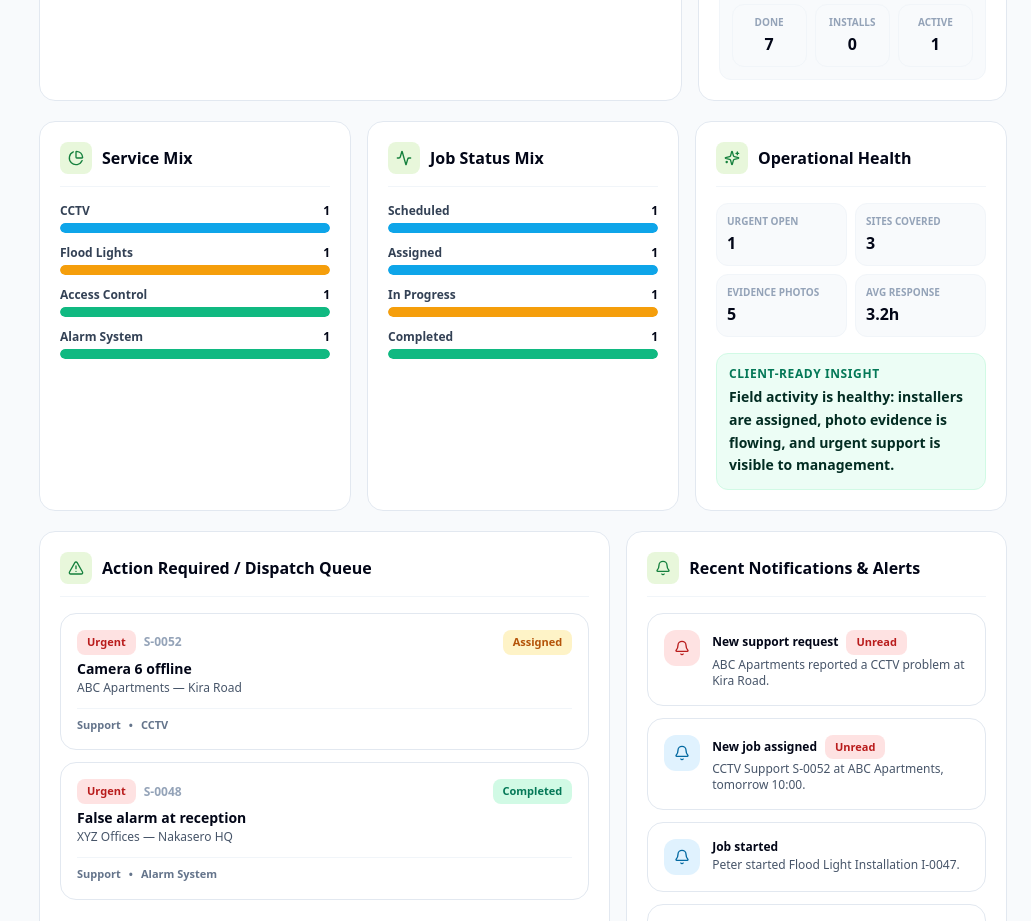
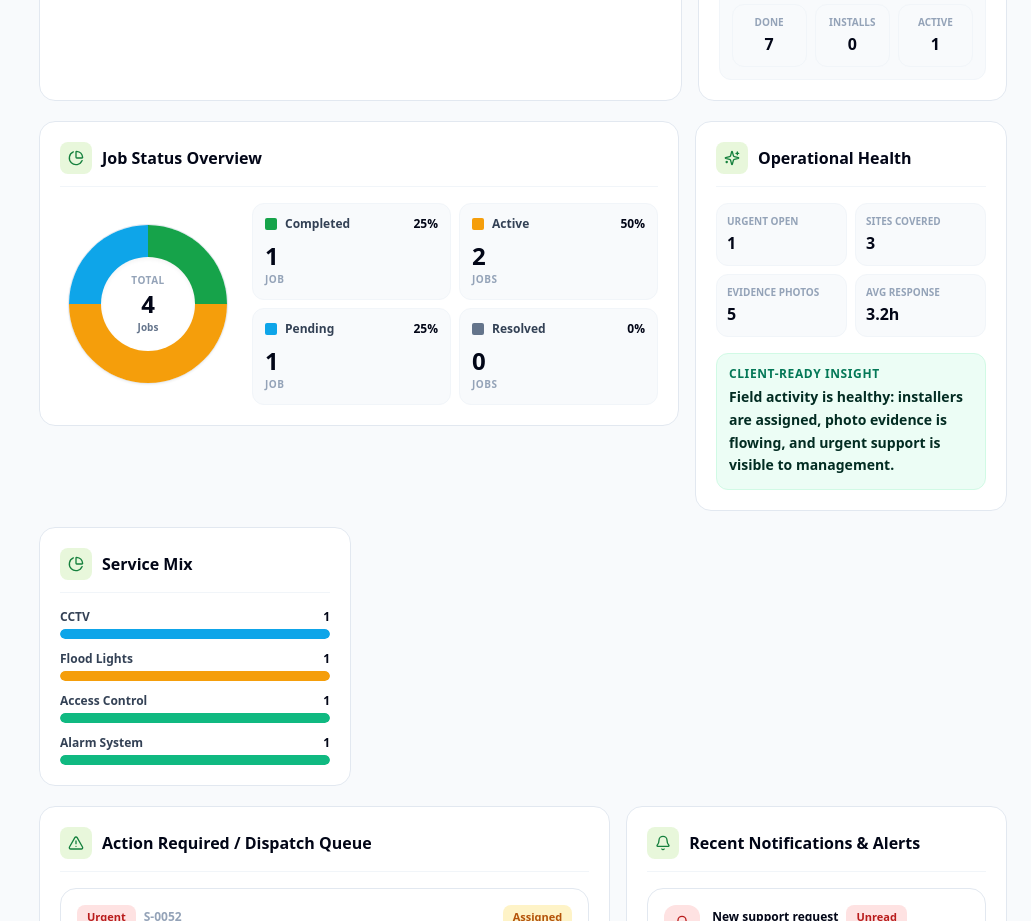
Before and after one commit to ladsontech/kips_connect, a React (Vite) app: page / in a window 1280 px wide. Shown: the part 1240-2161 px from the top of the page, without its empty margins (249-1280 px from the left). Built offline with nearby package versions, Linux system fonts and the light colour scheme.

Commit message:
feat: implement main App component with multi-role dashboard and job management state

```diff
--- a/src/App.tsx
+++ b/src/App.tsx
@@ -1,7 +1,6 @@
 import React, { FormEvent, useMemo, useState } from 'react';
 import {
   AlertTriangle,
-  Activity,
   BarChart3,
   Bell,
   BriefcaseBusiness,
@@ -913,23 +912,32 @@ function renderManagerView(args: {
             : 'success') as Tone,
       }))
       .filter((item) => item.value > 0);
-    const statusMix: Array<{ label: string; value: number; tone: Tone }> = ([
-      'reported',
-      'scheduled',
-      'assigned',
-      'in_progress',
-      'completed',
-    ] as JobStatus[])
-      .map((status) => ({
-        label: statusLabels[status],
-        value: jobsState.filter((job) => job.status === status).length,
-        tone: (status === 'completed'
-          ? 'success'
-          : status === 'in_progress'
-            ? 'warning'
-            : 'info') as Tone,
-      }))
-      .filter((item) => item.value > 0);
+    const statusOverview = [
+      {
+        label: 'Completed',
+        value: jobsState.filter((job) => ['completed', 'feedback'].includes(job.status)).length,
+        color: '#16a34a',
+      },
+      {
+        label: 'Active',
+        value: jobsState.filter((job) =>
+          ['assigned', 'in_progress', 'testing'].includes(job.status)
+        ).length,
+        color: '#f59e0b',
+      },
+      {
+        label: 'Pending',
+        value: jobsState.filter((job) =>
+          ['draft', 'surveyed', 'reported', 'scheduled'].includes(job.status)
+        ).length,
+        color: '#0ea5e9',
+      },
+      {
+        label: 'Resolved',
+        value: jobsState.filter((job) => job.status === 'resolved').length,
+        color: '#64748b',
+      },
+    ];
     const monthlyTrend = [
       { label: 'Apr', installations: 5, support: 7 },
       { label: 'May', installations: 7, support: 8 },
@@ -1006,13 +1014,11 @@ function renderManagerView(args: {
         </div>
 
         <div className="mt-4 grid gap-3 sm:gap-4 lg:grid-cols-3">
-          <Panel title="Service Mix" icon={PieChart}>
-            <HorizontalBars data={serviceMix} />
+          <div className="lg:col-span-2">
+            <Panel title="Job Status Overview" icon={PieChart}>
+              <StatusOverviewPie data={statusOverview} />
             </Panel>
-
-          <Panel title="Job Status Mix" icon={Activity}>
-            <HorizontalBars data={statusMix} />
-          </Panel>
+          </div>
 
           <Panel title="Operational Health" icon={Sparkles}>
             <div className="grid grid-cols-2 gap-2">
@@ -1029,6 +1035,10 @@ function renderManagerView(args: {
                 Field activity is healthy: installers are assigned, photo evidence is flowing, and urgent support is visible to management.
               </p>
             </div>
+          </Panel>
+
+          <Panel title="Service Mix" icon={PieChart}>
+            <HorizontalBars data={serviceMix} />
           </Panel>
         </div>
 
@@ -1529,9 +1539,8 @@ function LeadCard({ lead, compact = false }: { lead: Lead; compact?: boolean })
 }
 
 function SalesPeopleDashboard() {
-  return (
-    <div className="grid gap-3 lg:grid-cols-3">
-      {salesPeople.map((person) => {
+  const salesPerformance = salesPeople
+    .map((person) => {
       const personLeads = leads.filter((lead) => lead.assignedSalesId === person.id);
       const stageCounts = {
         new: personLeads.filter((lead) => ['new', 'contacted'].includes(lead.stage)).length,
@@ -1539,17 +1548,86 @@ function SalesPeopleDashboard() {
         quoted: personLeads.filter((lead) => ['quoted', 'negotiation'].includes(lead.stage)).length,
         complete: personLeads.filter((lead) => lead.stage === 'won').length,
       };
-        const openValue = personLeads
-          .filter((lead) => !['won', 'lost'].includes(lead.stage))
-          .reduce((total, lead) => total + lead.value, 0);
+      const openLeads = personLeads.filter((lead) => !['won', 'lost'].includes(lead.stage));
+      const openValue = openLeads.reduce((total, lead) => total + lead.value, 0);
+      const weightedValue = openLeads.reduce(
+        (total, lead) => total + lead.value * (lead.probability / 100),
+        0
+      );
       const wonValue = personLeads
         .filter((lead) => lead.stage === 'won')
         .reduce((total, lead) => total + lead.value, 0);
       const targetProgress = Math.min(100, Math.round((wonValue / person.monthlyTarget) * 100));
 
-        return (
+      return {
+        ...person,
+        personLeads,
+        stageCounts,
+        openValue,
+        weightedValue,
+        wonValue,
+        targetProgress,
+      };
+    })
+    .sort((a, b) => b.wonValue - a.wonValue || b.weightedValue - a.weightedValue);
+
+  return (
+    <div className="space-y-4">
+      <div className="overflow-x-auto pb-1">
+        <table className="w-full min-w-[680px] border-separate border-spacing-0 text-xs">
+          <thead>
+            <tr className="bg-slate-50 text-left text-[10px] font-black uppercase tracking-wider text-slate-500">
+              <th className="rounded-l-xl border-y border-l border-slate-200 px-3 py-2">Rank</th>
+              <th className="border-y border-slate-200 px-3 py-2">Sales Person</th>
+              <th className="border-y border-slate-200 px-3 py-2 text-right">Won Revenue</th>
+              <th className="border-y border-slate-200 px-3 py-2 text-right">Open Pipeline</th>
+              <th className="border-y border-slate-200 px-3 py-2 text-right">Weighted</th>
+              <th className="border-y border-slate-200 px-3 py-2 text-right">Deals</th>
+              <th className="rounded-r-xl border-y border-r border-slate-200 px-3 py-2 text-right">
+                Target
+              </th>
+            </tr>
+          </thead>
+          <tbody>
+            {salesPerformance.map((person, index) => (
+              <tr key={person.id} className="align-middle">
+                <td className="border-b border-slate-100 px-3 py-3">
+                  <span className="inline-flex h-6 w-6 items-center justify-center rounded-lg bg-kibs-green/15 text-[11px] font-black text-kibs-deepGreen">
+                    {index + 1}
+                  </span>
+                </td>
+                <td className="border-b border-slate-100 px-3 py-3">
+                  <p className="whitespace-nowrap text-sm font-black text-slate-950">{person.name}</p>
+                  <p className="mt-0.5 whitespace-nowrap text-[11px] font-semibold text-slate-500">
+                    {person.territory}
+                  </p>
+                </td>
+                <td className="border-b border-slate-100 px-3 py-3 text-right text-sm font-black text-emerald-700">
+                  {formatMoneyShort(person.wonValue)}
+                </td>
+                <td className="border-b border-slate-100 px-3 py-3 text-right font-extrabold text-slate-700">
+                  {formatMoneyShort(person.openValue)}
+                </td>
+                <td className="border-b border-slate-100 px-3 py-3 text-right font-extrabold text-slate-700">
+                  {formatMoneyShort(person.weightedValue)}
+                </td>
+                <td className="border-b border-slate-100 px-3 py-3 text-right font-extrabold text-slate-700">
+                  {person.stageCounts.complete} / {person.personLeads.length}
+                </td>
+                <td className="border-b border-slate-100 px-3 py-3 text-right font-black text-slate-950">
+                  {person.targetProgress}%
+                </td>
+              </tr>
+            ))}
+          </tbody>
+        </table>
+      </div>
+
+      <div className="grid gap-3 lg:grid-cols-3">
+        {salesPerformance.map((person, index) => (
           <article key={person.id} className="rounded-xl border border-slate-200 bg-white p-3 shadow-xs">
-            <div className="flex items-center gap-2.5">
+            <div className="flex items-center justify-between gap-2.5">
+              <div className="flex min-w-0 items-center gap-2.5">
                 <div className="flex h-9 w-9 shrink-0 items-center justify-center rounded-xl bg-kibs-green/15 text-sm font-black text-kibs-deepGreen sm:h-10 sm:w-10">
                   {person.name.charAt(0)}
                 </div>
@@ -1558,31 +1636,36 @@ function SalesPeopleDashboard() {
                   <p className="truncate text-xs text-slate-500">{person.territory}</p>
                 </div>
               </div>
+              <StatusPill tone={index === 0 ? 'success' : 'info'}>Rank {index + 1}</StatusPill>
+            </div>
             <div className="mt-3 grid grid-cols-2 gap-2 text-xs">
               <div className="rounded-lg bg-slate-50 p-2">
                 <p className="font-bold uppercase text-slate-500">Open</p>
-                <p className="mt-0.5 font-black text-slate-950">{formatMoneyShort(openValue)}</p>
+                <p className="mt-0.5 font-black text-slate-950">{formatMoneyShort(person.openValue)}</p>
               </div>
               <div className="rounded-lg bg-emerald-50 p-2">
                 <p className="font-bold uppercase text-emerald-700">Won</p>
-                <p className="mt-0.5 font-black text-emerald-950">{formatMoneyShort(wonValue)}</p>
+                <p className="mt-0.5 font-black text-emerald-950">{formatMoneyShort(person.wonValue)}</p>
               </div>
             </div>
             <div className="mt-2 grid grid-cols-4 gap-1.5">
-              <StageMiniCard label="New" value={stageCounts.new} tone="info" />
-              <StageMiniCard label="Survey" value={stageCounts.survey} tone="warning" />
-              <StageMiniCard label="Quoted" value={stageCounts.quoted} tone="urgent" />
-              <StageMiniCard label="Won" value={stageCounts.complete} tone="success" />
+              <StageMiniCard label="New" value={person.stageCounts.new} tone="info" />
+              <StageMiniCard label="Survey" value={person.stageCounts.survey} tone="warning" />
+              <StageMiniCard label="Quoted" value={person.stageCounts.quoted} tone="urgent" />
+              <StageMiniCard label="Won" value={person.stageCounts.complete} tone="success" />
             </div>
             <div className="mt-3 h-2 overflow-hidden rounded-full bg-slate-100">
-              <div className="h-full rounded-full bg-kibs-deepGreen" style={{ width: `${Math.max(4, targetProgress)}%` }} />
+              <div
+                className="h-full rounded-full bg-kibs-deepGreen"
+                style={{ width: `${Math.max(4, person.targetProgress)}%` }}
+              />
             </div>
             <p className="mt-1.5 text-[10px] font-bold uppercase tracking-wider text-slate-400">
-              Target progress {targetProgress}%
+              Target progress {person.targetProgress}%
             </p>
           </article>
-        );
-      })}
+        ))}
+      </div>
     </div>
   );
 }
@@ -2233,6 +2316,69 @@ function HorizontalBars({
           </div>
         </div>
       ))}
+    </div>
+  );
+}
+
+function StatusOverviewPie({
+  data,
+}: {
+  data: Array<{ label: string; value: number; color: string }>;
+}) {
+  const total = data.reduce((sum, item) => sum + item.value, 0);
+  let cursor = 0;
+  const visibleSlices = data.filter((item) => item.value > 0);
+  const chartGradient =
+    visibleSlices.length > 0
+      ? `conic-gradient(${visibleSlices
+          .map((item) => {
+            const start = cursor;
+            const width = (item.value / total) * 100;
+            cursor += width;
+            return `${item.color} ${start}% ${cursor}%`;
+          })
+          .join(', ')})`
+      : '#e2e8f0';
+
+  return (
+    <div className="grid gap-4 sm:grid-cols-[11rem_1fr] sm:items-center">
+      <div className="relative mx-auto h-40 w-40 shrink-0 rounded-full border border-slate-200 shadow-sm">
+        <div
+          className="h-full w-full rounded-full"
+          style={{ background: chartGradient }}
+          aria-label="Job status pie chart"
+        />
+        <div className="absolute inset-8 flex flex-col items-center justify-center rounded-full bg-white text-center shadow-inner">
+          <p className="text-[10px] font-black uppercase tracking-wider text-slate-400">Total</p>
+          <p className="text-2xl font-black text-slate-950">{total}</p>
+          <p className="text-[10px] font-bold text-slate-500">Jobs</p>
+        </div>
+      </div>
+
+      <div className="grid gap-2 sm:grid-cols-2">
+        {data.map((item) => {
+          const percentage = total > 0 ? Math.round((item.value / total) * 100) : 0;
+
+          return (
+            <div key={item.label} className="rounded-xl border border-slate-100 bg-slate-50 p-3">
+              <div className="flex items-center justify-between gap-3">
+                <div className="flex min-w-0 items-center gap-2">
+                  <span
+                    className="h-3 w-3 shrink-0 rounded-sm"
+                    style={{ backgroundColor: item.color }}
+                  />
+                  <p className="truncate text-xs font-black text-slate-700">{item.label}</p>
+                </div>
+                <p className="text-xs font-black text-slate-950">{percentage}%</p>
+              </div>
+              <p className="mt-2 text-2xl font-black text-slate-950">{item.value}</p>
+              <p className="text-[10px] font-bold uppercase tracking-wider text-slate-400">
+                {item.value === 1 ? 'Job' : 'Jobs'}
+              </p>
+            </div>
+          );
+        })}
+      </div>
     </div>
   );
 }
```
Lines whose indentation alone changed are shown as unchanged.
